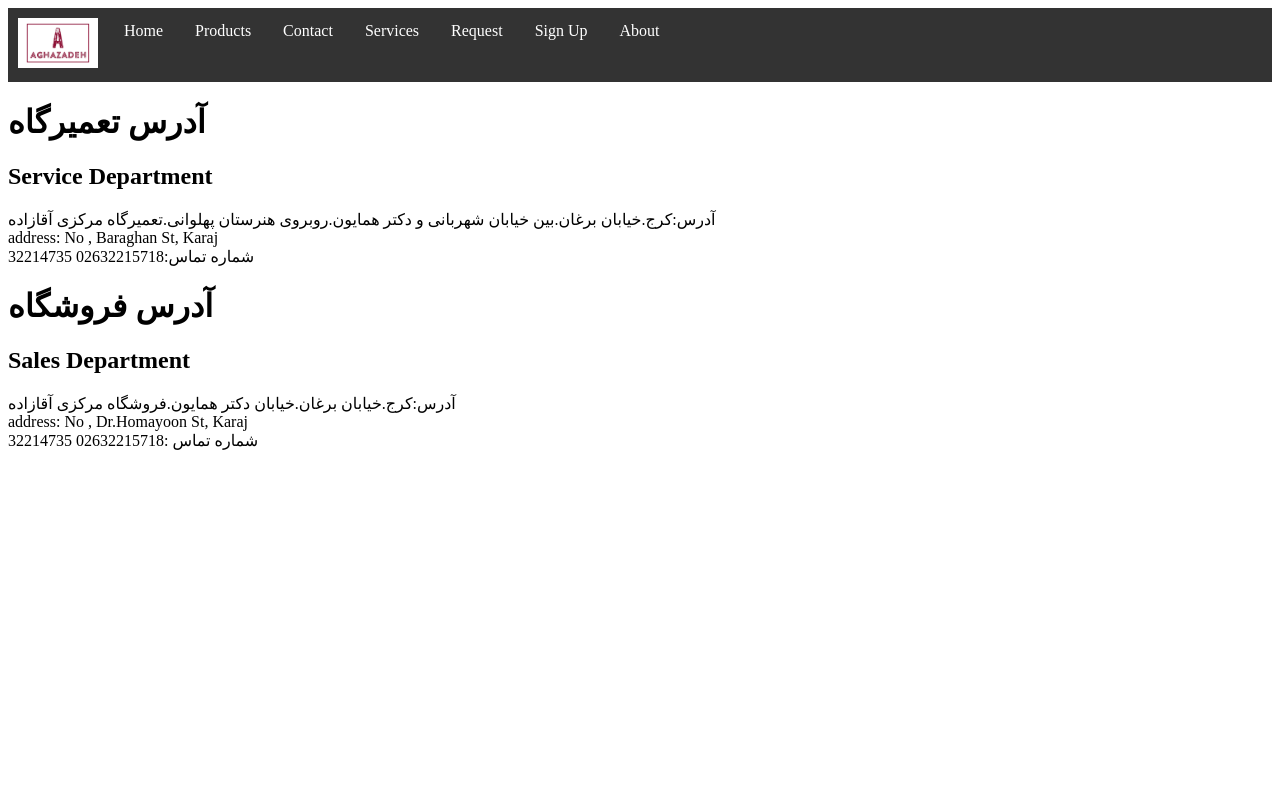
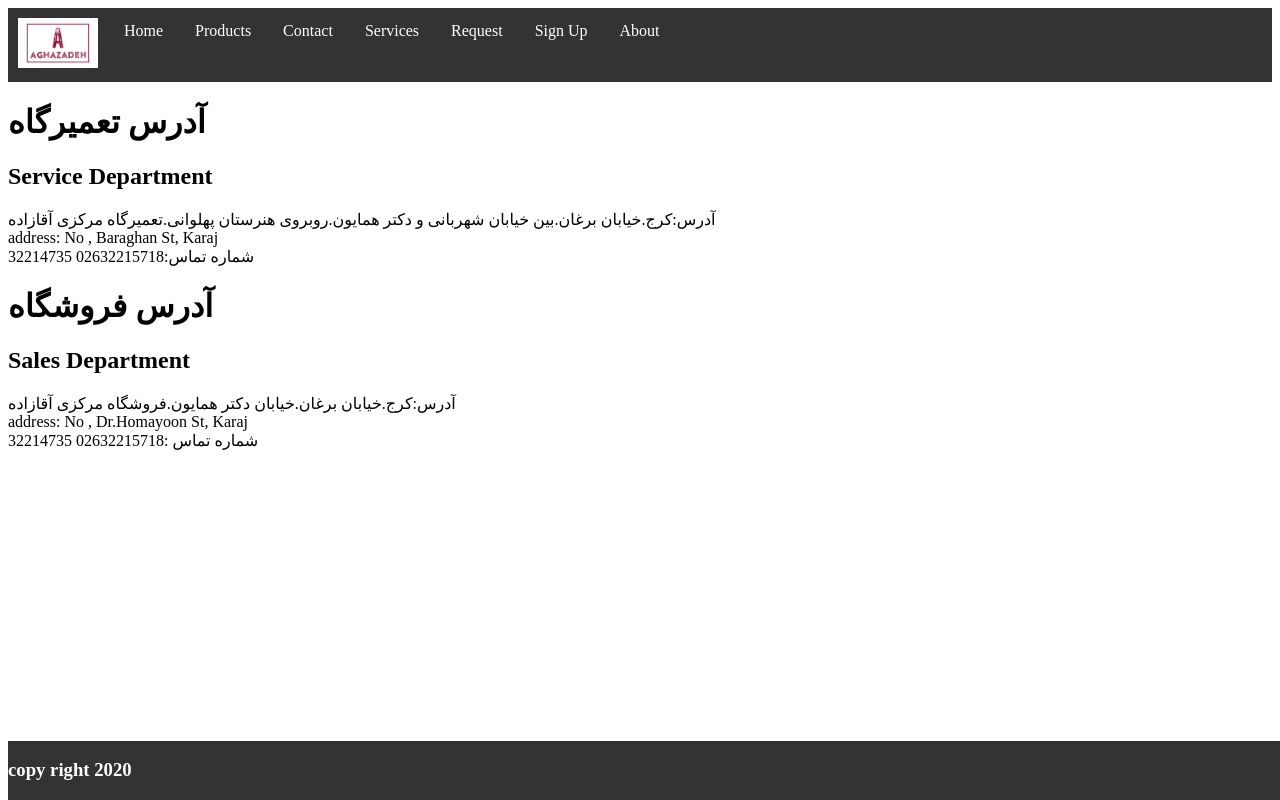
Before and after one commit to zahraaliaghazadeh/Aghazadeh, a React (Create React App) app in the folder client/: page /contact in a window 1280 px wide. Built offline with nearby package versions, Linux system fonts and the light colour scheme.

Commit message:
added footer

```diff
--- a/client/src/App.js
+++ b/client/src/App.js
@@ -71,7 +71,7 @@ function App() {
         </Route>
 
       </Switch>
-      {/* <Footer/> */}
+      <Footer/>
     </Router>
   );
 }
--- a/client/src/components/Footer/index.js
+++ b/client/src/components/Footer/index.js
@@ -0,0 +1,17 @@
+import React, { useState } from "react";
+import "./style.css";
+import { Link, useHistory } from "react-router-dom";
+import API from "../../utils/API"
+
+
+export default function Footer(props) {
+
+
+    return (
+        <div>
+     <footer class="footer">
+         <h3>copy right 2020</h3>
+     </footer>
+        </div>
+    );
+}
--- /dev/null
+++ b/client/src/components/Footer/style.css
@@ -0,0 +1,7 @@
+.footer{
+    background-color: #333;
+    color:white;
+    bottom:0;
+    position:absolute;
+    width: 100%;
+}
--- a/client/src/components/Navbar/index.js
+++ b/client/src/components/Navbar/index.js
@@ -2,7 +2,6 @@ import React, { useState } from "react";
 import "./style.css";
 import { Link, useHistory } from "react-router-dom";
 import API from "../../utils/API"
-// import logo1 from "../../logo1.png"
 import logo1 from "../../assets/images/logo1.png"
 
 
```
